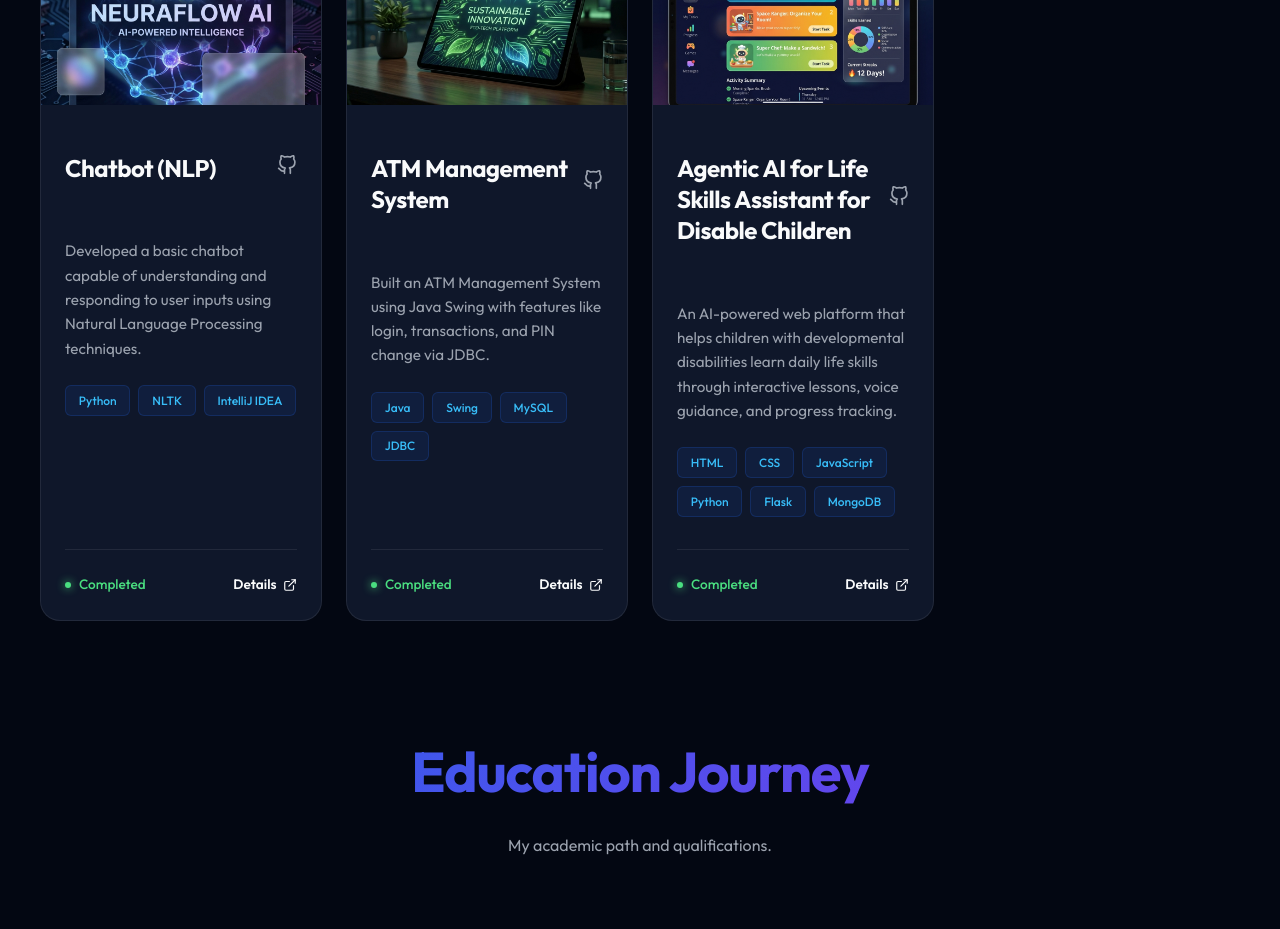
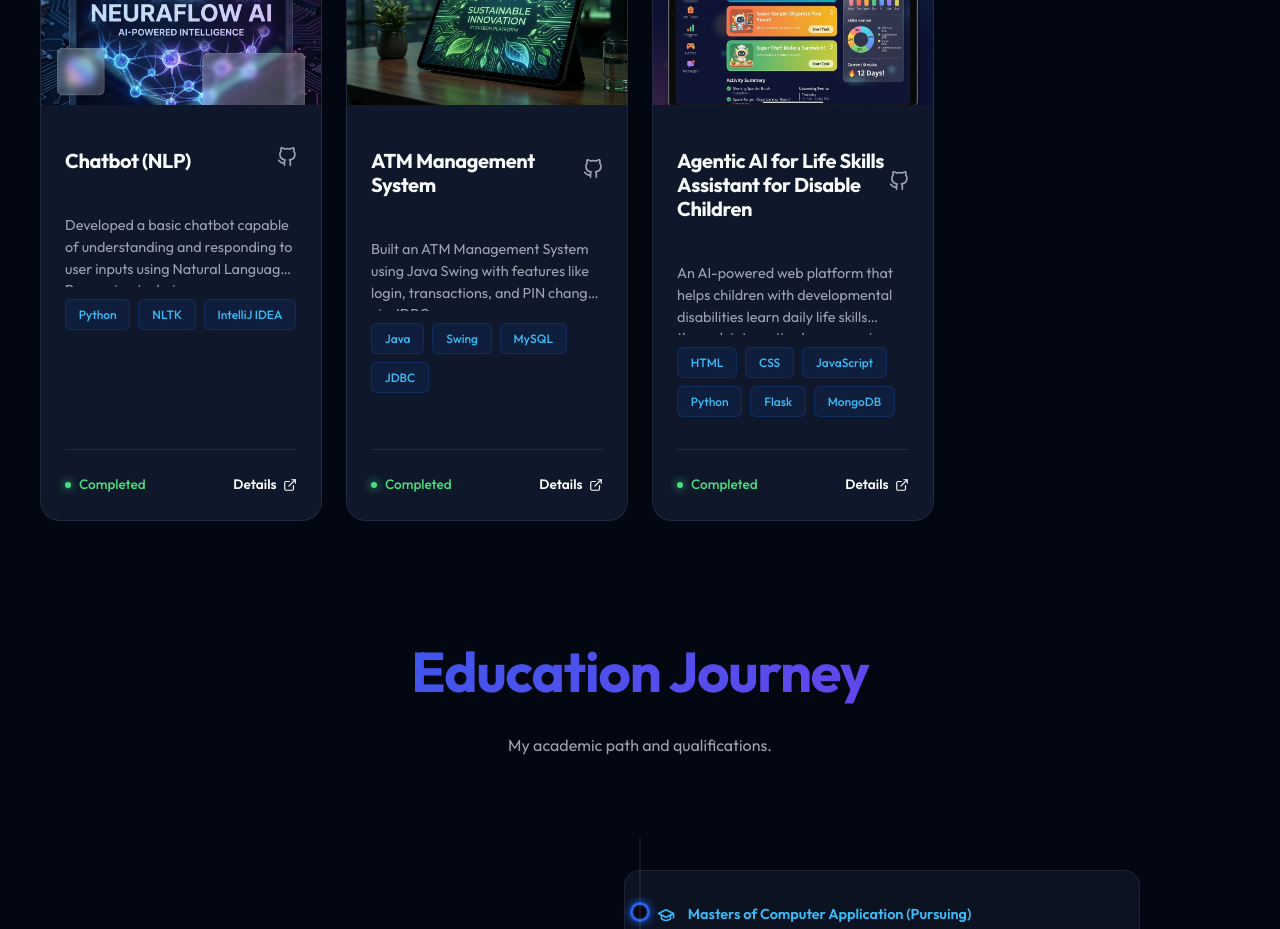
Before and after one commit to Abdul-Affan/portfolio, a React (Vite) app: page / in a window 1280 px wide. Shown: the part 2280-3209 px from the top of the page. Built offline with nearby package versions, Linux system fonts and the light colour scheme.

Commit message:
Reduce vertical length of project cards by tightening layout and clamping description

```diff
--- a/src/index.css
+++ b/src/index.css
@@ -404,13 +404,13 @@ nav.scrolled {
   display: flex;
   justify-content: space-between;
   align-items: center;
-  margin-bottom: 1rem;
+  margin-bottom: 0.5rem;
 }
 
 .project-title-row h3 {
-  font-size: 1.5rem;
+  font-size: 1.25rem;
   font-weight: 700;
-  line-height: 1.3;
+  line-height: 1.2;
 }
 
 .github-link-icon {
@@ -424,9 +424,14 @@ nav.scrolled {
 
 .project-desc-v2 {
   color: var(--text-muted);
-  font-size: 0.95rem;
-  margin-bottom: 1.5rem;
-  line-height: 1.6;
+  font-size: 0.9rem;
+  margin-bottom: 0.75rem;
+  line-height: 1.5;
+  display: -webkit-box;
+  -webkit-line-clamp: 3;
+  -webkit-box-orient: vertical;
+  overflow: hidden;
+  min-height: 4.5rem; /* Ensure consistent height for 3 lines */
 }
 
 .tech-stack-v2 {
```
